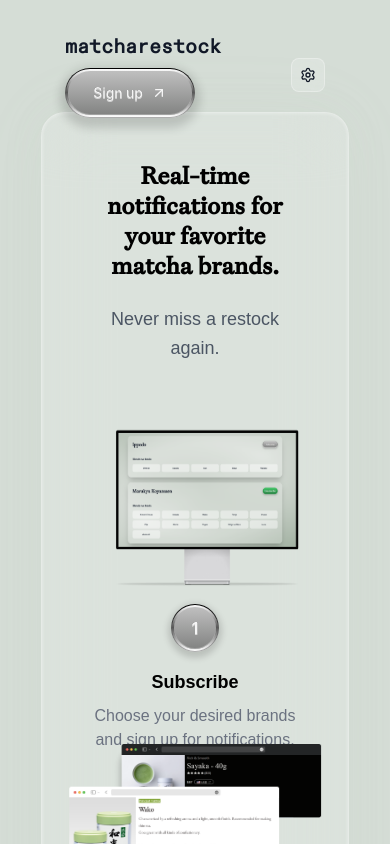
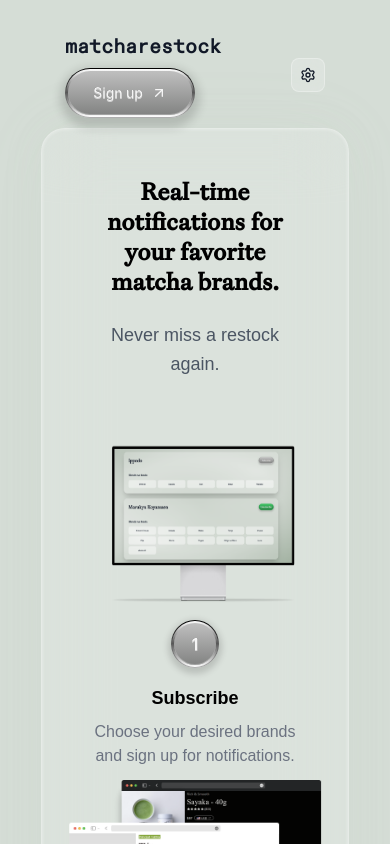
Before and after one commit to anishkancherla/matcharestock, a Next.js app: page / in a window 390 px wide. Shown: the top 844 px of the page. Built offline with nearby package versions, Linux system fonts and the light colour scheme; no server answers; a web font is replaced by a local one.

Commit message:
mobile ui fixes

```diff
--- a/app/page.tsx
+++ b/app/page.tsx
@@ -278,7 +278,7 @@ export default function LandingPage() {
         <div className="h-24"></div>
 
         {/* Main Hero Content */}
-        <main className="relative z-10 flex items-center justify-center px-6 pb-16 mt-4 md:mt-0">
+        <main className="relative z-10 flex items-center justify-center px-6 pb-16 mt-8 md:mt-0">
           <div className="max-w-6xl w-[90%] mx-auto text-center">
             {/* Combined Frosted Glass Content Container */}
             <div
@@ -315,7 +315,7 @@ export default function LandingPage() {
                         <img
                           src="/images/dashboarddisplay.png"
                           alt="Dashboard display showing brand subscriptions"
-                          className="max-w-full h-auto"
+                          className="max-w-full h-auto md:ml-0 -ml-2"
                           style={{ maxHeight: '300px' }}
                         />
                       </div>
@@ -338,7 +338,7 @@ export default function LandingPage() {
                             className="absolute z-10"
                             style={{
                               maxHeight: '160px',
-                              top: '-40px',
+                              top: '-20px',
                               left: '50%',
                               transform: 'translateX(-40%)'
                             }}
@@ -350,7 +350,7 @@ export default function LandingPage() {
                             className="absolute z-30"
                             style={{
                               maxHeight: '140px',
-                              top: '0px',
+                              top: '20px',
                               left: '50%',
                               transform: 'translateX(-60%)'
                             }}
```
